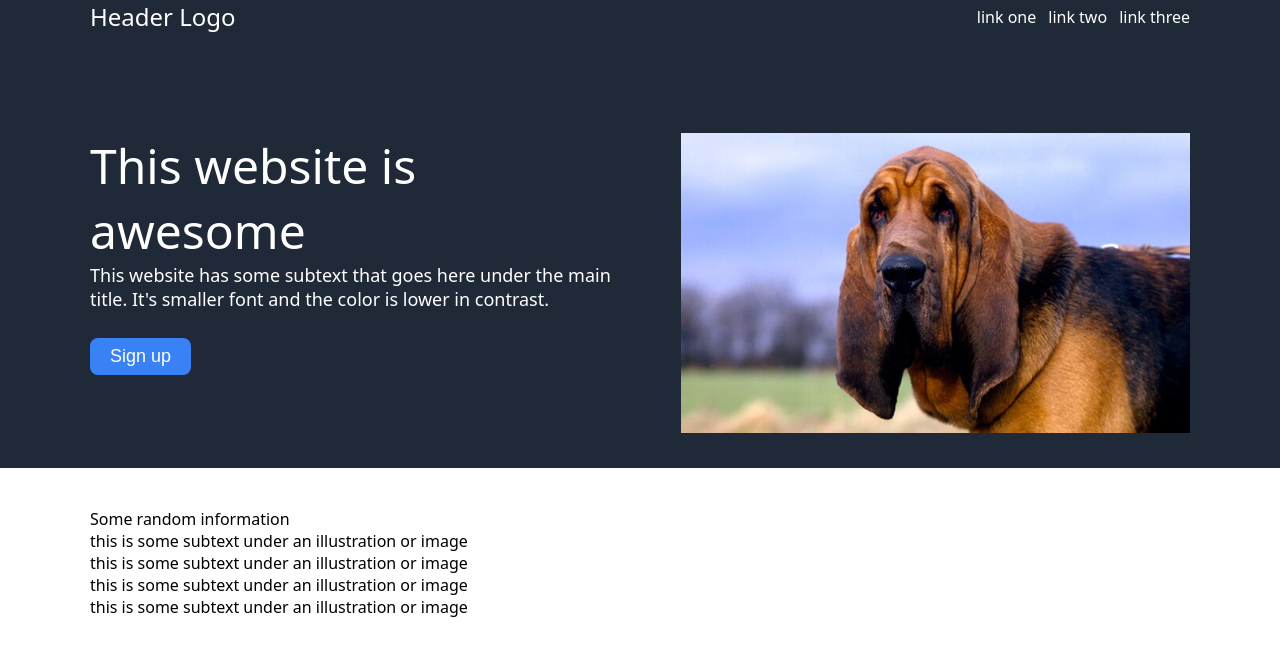
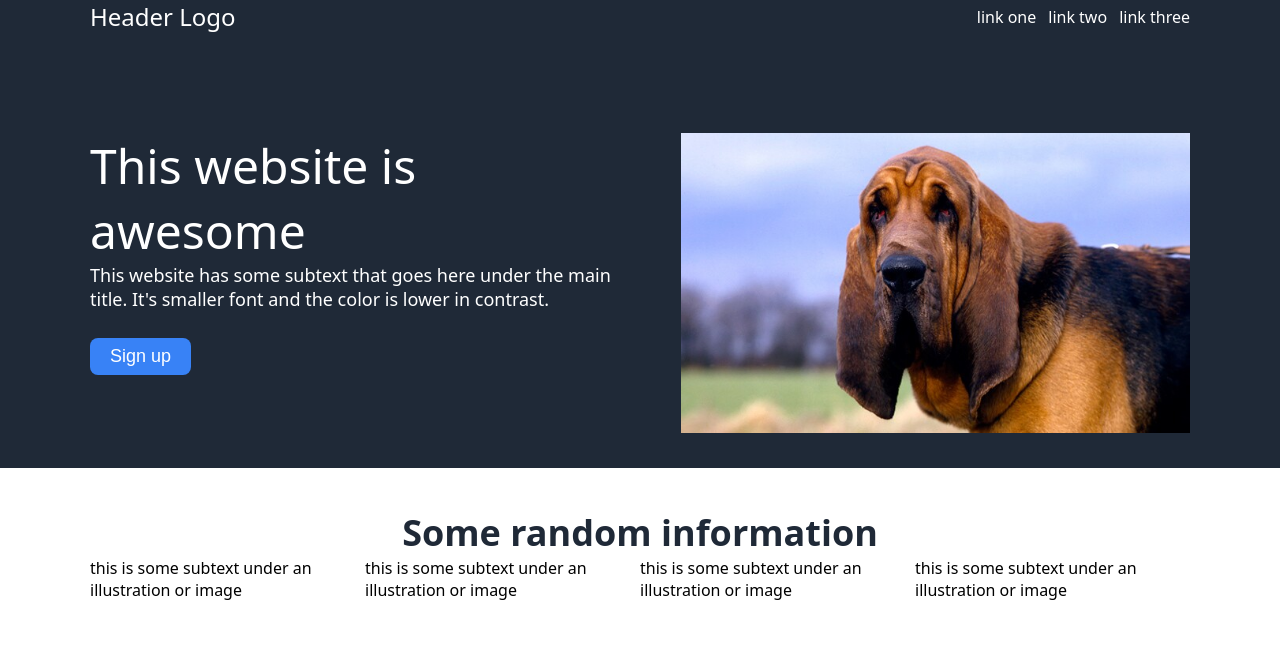
Before and after one commit to Creasser/landing-page, a plain HTML site: page index.html in a window 1280 px wide. Drawn offline with Linux system fonts and the light colour scheme.

Commit message:
start styling section 2

```diff
--- a/index.html
+++ b/index.html
@@ -31,11 +31,18 @@
 <!--Section 2-->
 
 <div class="section-two">
-    <div>Some random information</div>
-    <div>this is some subtext under an illustration or image</div>
-    <div>this is some subtext under an illustration or image</div>
-    <div>this is some subtext under an illustration or image</div>
-    <div>this is some subtext under an illustration or image</div>
+
+    <div class="header-two">Some random information</div>
+      <div class="info-cont">
+        <!--<div class="img"><img src="./images/carmine.jpg"></div>-->
+        <div class="info">this is some subtext under an illustration or image</div>
+        <!--<div class="img"><img src="./images/chubby.jpg"></div>-->
+        <div class="info">this is some subtext under an illustration or image</div>
+        <!--<div class="img"><img src="./images/lacy.jpg"></div>-->
+        <div class="info">this is some subtext under an illustration or image</div>
+        <!--<div class="img"><img src="./images/lulu.jpg"></div>-->
+        <div class="info">this is some subtext under an illustration or image</div>
+      </div>
 </div>
 
 
--- a/style.css
+++ b/style.css
@@ -73,3 +73,16 @@ button {
     flex-direction: column;
     background-color: white;
 }
+.header-two {
+    display: flex;
+    justify-content: center;
+    font-size: 36px;
+    color: #1f2937;
+    font-weight: bolder;
+}
+.info-cont {
+    display: flex;
+}
+.info {
+
+}
```
